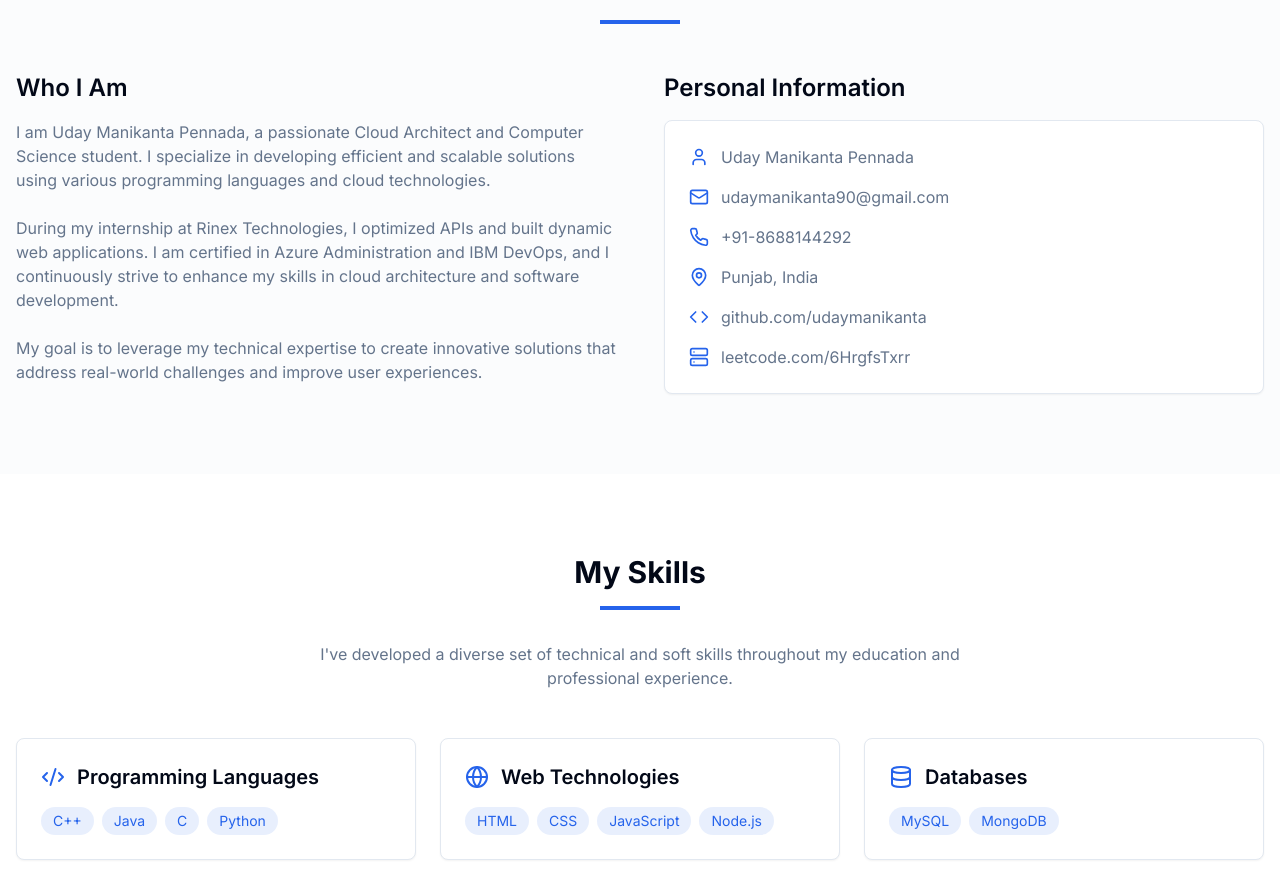
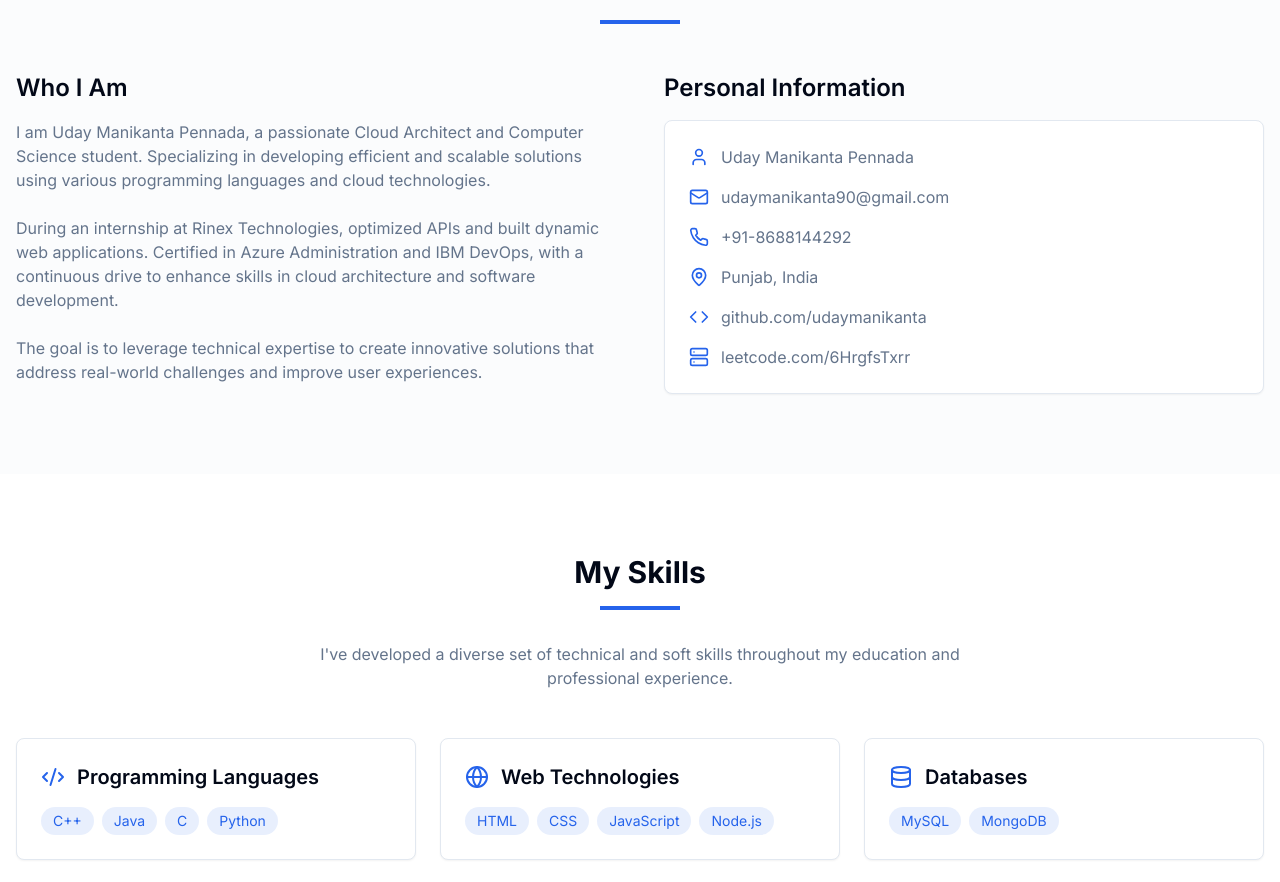
Before and after one commit to udaymanikanta/prot, a Next.js app: page / in a window 1280 px wide. Shown: the part 912-1794 px from the top of the page. Built offline with nearby package versions, Linux system fonts and the light colour scheme.

Commit message:
Update about.tsx

```diff
--- a/components/sections/about.tsx
+++ b/components/sections/about.tsx
@@ -28,17 +28,15 @@ export default function About() {
           >
             <h3 className="text-2xl font-semibold mb-4">Who I Am</h3>
             <p className="text-muted-foreground mb-6">
-              I am Uday Manikanta Pennada, a passionate Cloud Architect and Computer Science student. I specialize in
+              I am Uday Manikanta Pennada, a passionate Cloud Architect and Computer Science student. Specializing in
               developing efficient and scalable solutions using various programming languages and cloud technologies.
             </p>
             <p className="text-muted-foreground mb-6">
-              During my internship at Rinex Technologies, I optimized APIs and built dynamic web applications. I am
-              certified in Azure Administration and IBM DevOps, and I continuously strive to enhance my skills in cloud
-              architecture and software development.
+              During an internship at Rinex Technologies, optimized APIs and built dynamic web applications. Certified in Azure Administration and IBM DevOps,
+              with a continuous drive to enhance skills in cloud architecture and software development.
             </p>
             <p className="text-muted-foreground">
-              My goal is to leverage my technical expertise to create innovative solutions that address real-world
-              challenges and improve user experiences.
+              The goal is to leverage technical expertise to create innovative solutions that address real-world challenges and improve user experiences.
             </p>
           </motion.div>
 
```
